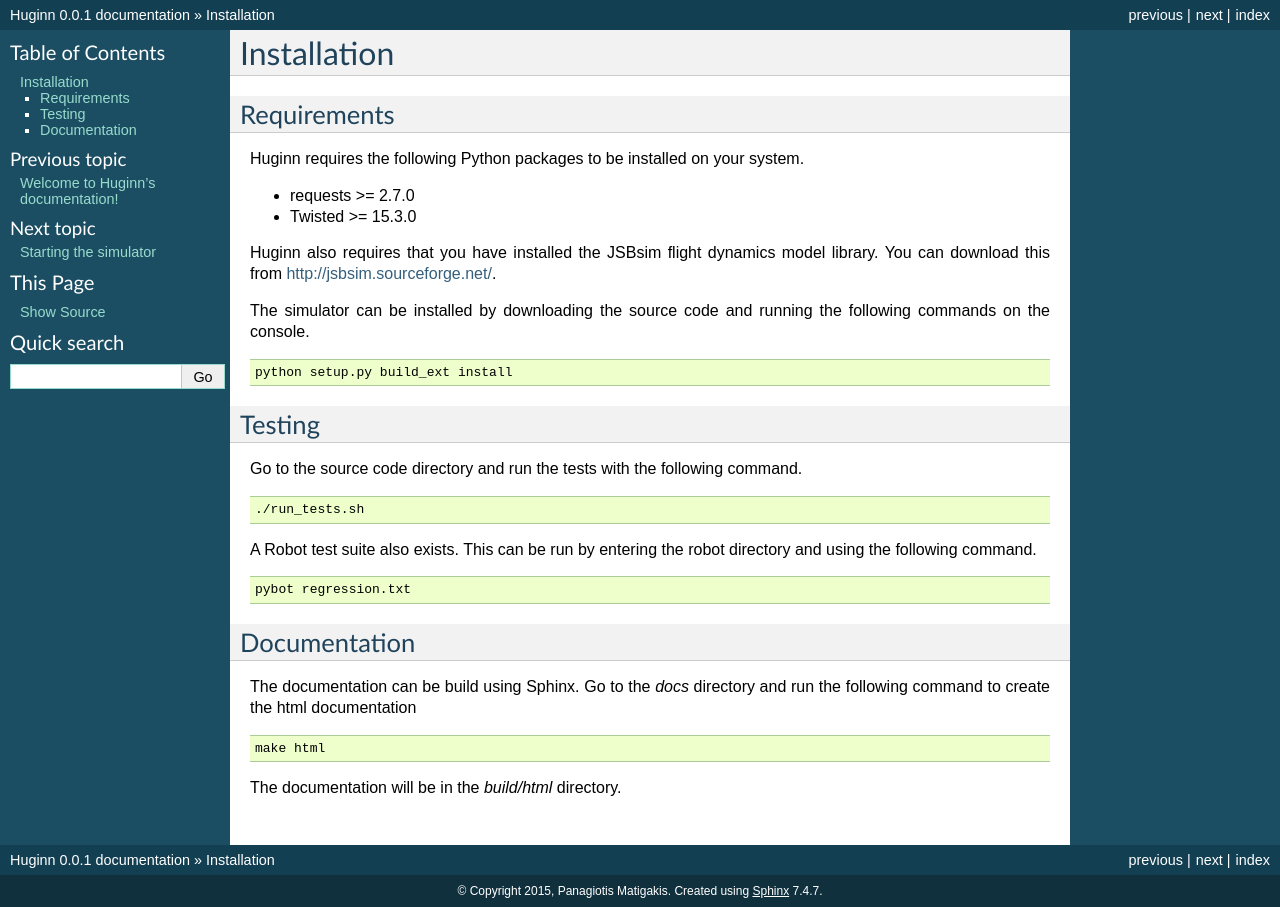
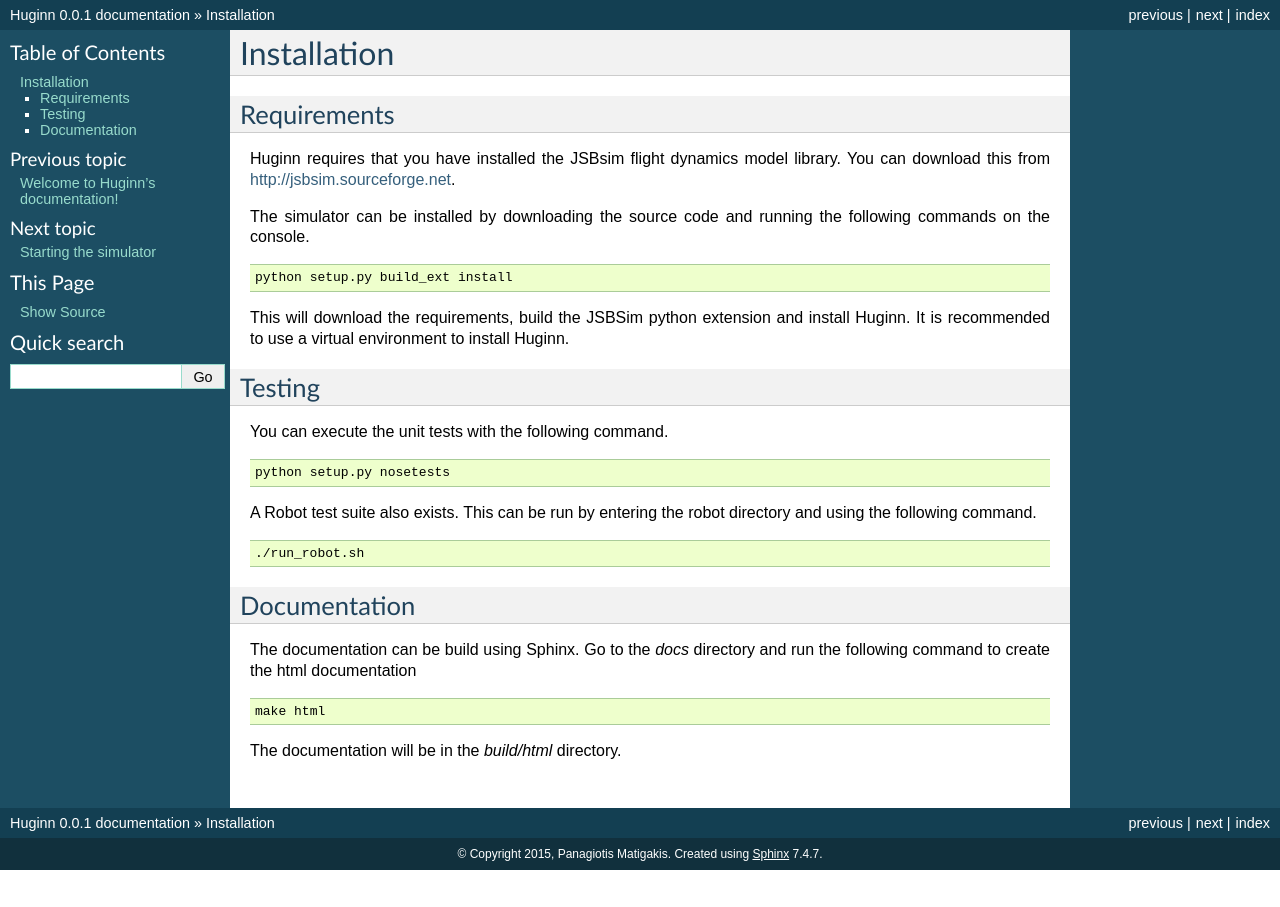
Before and after one commit to pmatigakis/Huginn, a Sphinx documentation site: the page built from docs/source/Installation.rst, in a window 1280 px wide. Built offline with Sphinx 7.4.7, drawn with Linux system fonts in a browser that asks for light colours.

Commit message:
Updated the documentation

```diff
--- a/docs/source/Installation.rst
+++ b/docs/source/Installation.rst
@@ -2,13 +2,8 @@ Installation
 ============
 Requirements
 ------------
-Huginn requires the following Python packages to be installed on your system.
-
-- requests >= 2.7.0
-- Twisted >= 15.3.0
-
-Huginn also requires that you have installed the JSBsim flight dynamics model library. You can download this
-from http://jsbsim.sourceforge.net/.
+Huginn requires that you have installed the JSBsim flight dynamics model library. You can download this
+from http://jsbsim.sourceforge.net.
 
 The simulator can be installed by downloading the source code and running the following commands on the console.
 
@@ -16,20 +11,23 @@ The simulator can be installed by downloading the source code and running the fo
 
     python setup.py build_ext install
 
+This will download the requirements, build the JSBSim python extension and install Huginn. It is recommended to use a
+virtual environment to install Huginn.
+
 Testing
 -------
-Go to the source code directory and run the tests with the following command.
+You can execute the unit tests with the following command.
 
 .. code-block:: bash
 
-    ./run_tests.sh
+    python setup.py nosetests
 
 A Robot test suite also exists. This can be run by entering the robot directory and
 using the following command.
 
 .. code-block:: bash
 
-    pybot regression.txt
+    ./run_robot.sh
 
 Documentation
 -------------
--- a/docs/source/Recording telemetry data.rst
+++ b/docs/source/Recording telemetry data.rst
@@ -3,11 +3,11 @@ Recording telemetry data
 Huginn has a utility script that you can use to capture telemetry data that
 you can use for analysis.
 
-The huginn_cli.py record command can be called from the console in the following way.
+The huginn_record.py script can be called from the console in the following way.
 
 .. code-block:: bash
 
-  huginn_cli.py record telemetry.csv
+  huginn_record.py telemetry.csv
 
 The telemetry data will be saved in csv format in *telemetry.csv*. This file
 will contain the following data.
```
Also changed, not shown: docs/source/Starting the simulator.rst (+5 -6 lines), docs/source/index.rst (line endings or trailing spaces).
